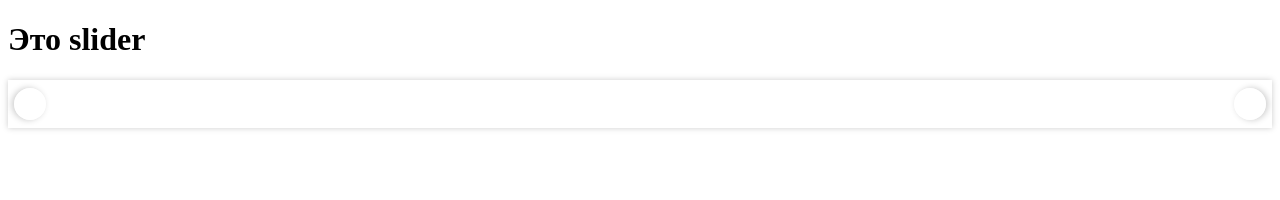
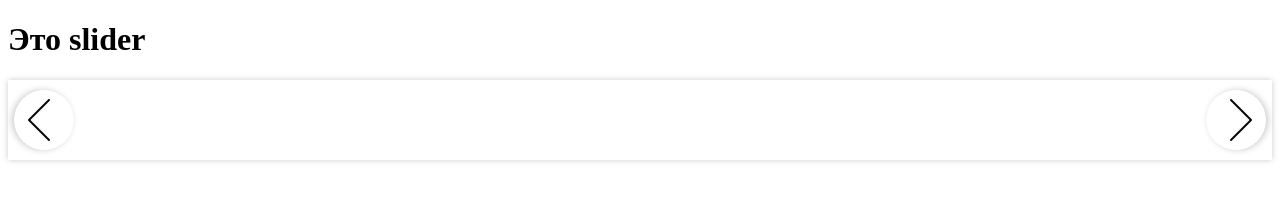
Before and after one commit to vetrep/slider, a plain HTML site: page index.html in a window 1280 px wide. Drawn offline with Linux system fonts and the light colour scheme.

Commit message:
added icons prev and next

```diff
--- a/styles.css
+++ b/styles.css
@@ -1,26 +1,28 @@
 .slider {
     position: relative;
     box-shadow: 0 0 6px 0 #ccc;
-    min-height: 48px;
+    min-height: 80px;
 }
 
 .slider__prev,
 .slider__next {
     position: absolute;
     top: 50%;
-    margin-top: -16px;
+    margin-top: -30px;
     background: rgba(255, 255, 255, 0.6);
-    border-radius: 32px;
-    width: 32px;
-    height: 32px;
+    border-radius: 50%;
+    width: 60px;
+    height: 60px;
 }
 
 .slider__prev {
     left: 6px;
+    background: url(images/preview.png) 0 center no-repeat;
     box-shadow: -2px 0 6px 0 #ccc;
 }
 
 .slider__next {
     right: 6px;
+    background: url(images/forward.png) 10px center no-repeat;
     box-shadow: 2px 0 6px 0 #ccc;
 }
```
Also changed, not shown: images/forward.png (added), images/preview.png (added).
